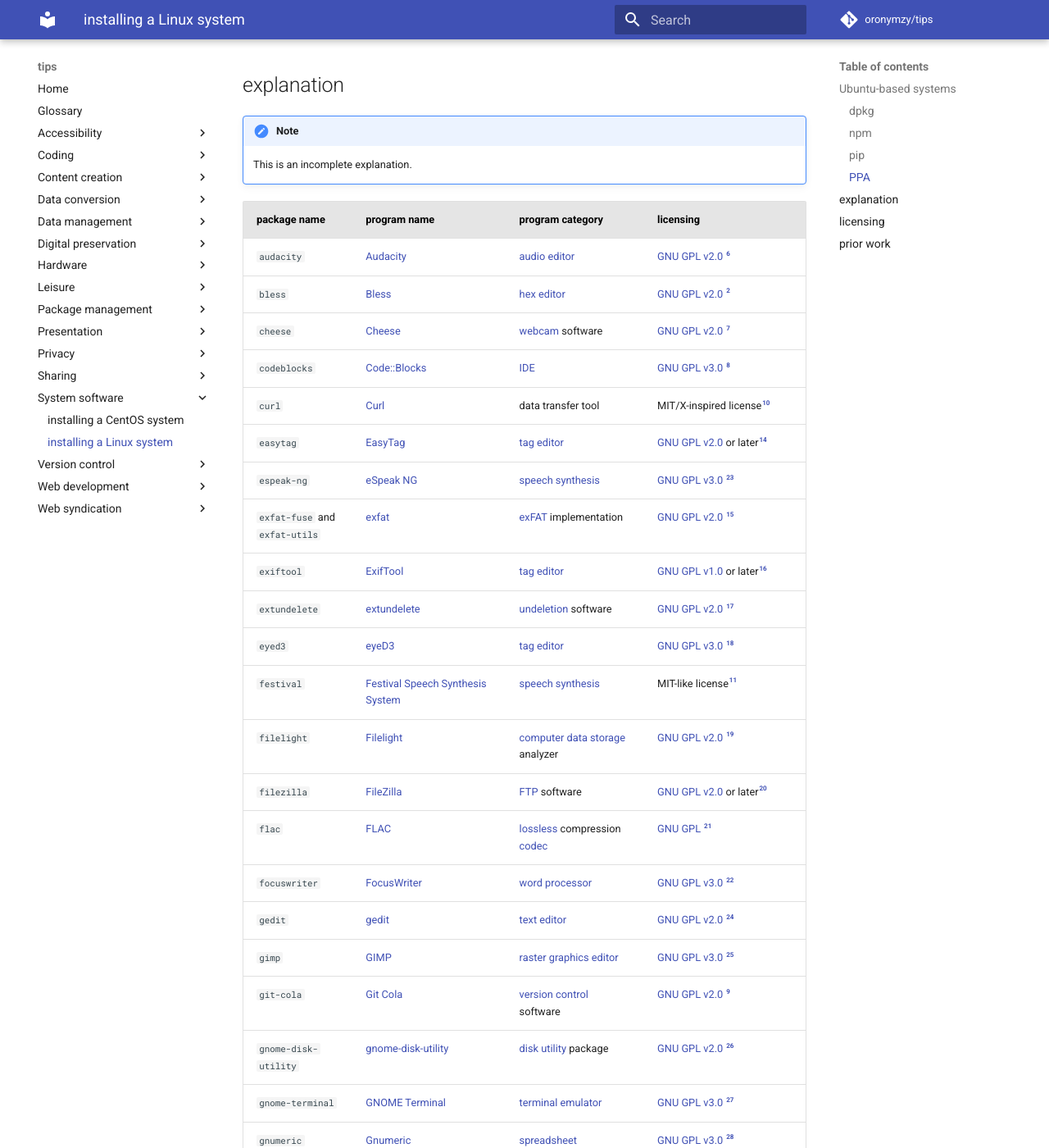
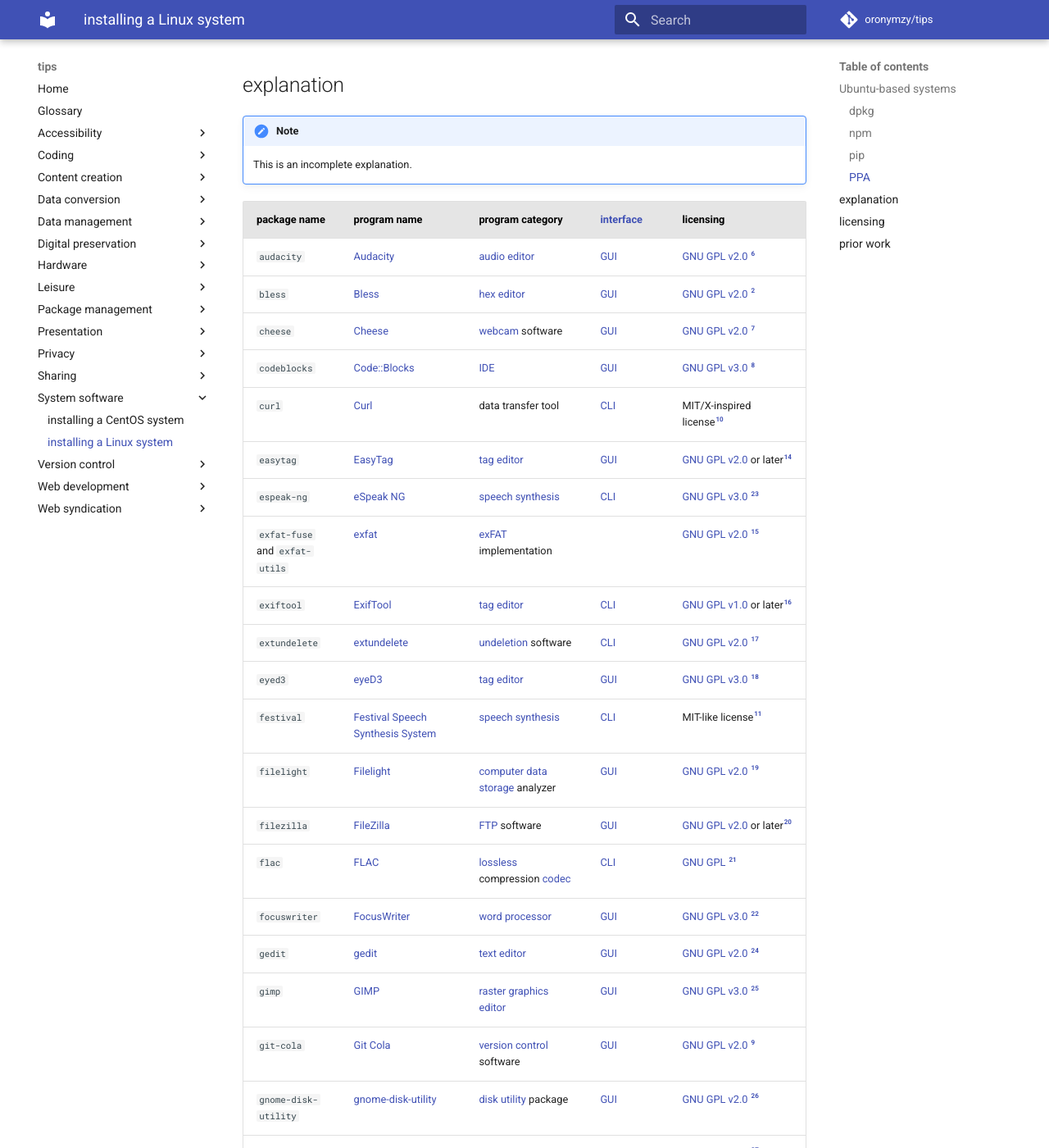
Before and after one commit to oronymzy/tips, an MkDocs documentation site: the page built from docs/insLnxS.md, in a window 1280 px wide and 1400 px high, scrolled down 1483 px. Shown: the whole window at 82% size. Built offline with MkDocs 1.6.1 and Material for MkDocs 9.7.7, drawn with Linux system fonts in a browser that asks for light colours; comment, search, counter and statistics services are not loaded; some of the changed text lies outside the part shown.

Commit message:
Add 'interface' table column in 'explanation' section

```diff
--- a/docs/insLnxS.md
+++ b/docs/insLnxS.md
@@ -45,53 +45,53 @@ For Lubuntu, install additional packages using `sudo apt install dolphin kate op
 
     This is an incomplete explanation.
 
-| package name                   | program name                                             | program category                             | licensing
-|:-------------------------------|:---------------------------------------------------------|:---------------------------------------------|:-
-| `audacity`                     | [Audacity]                                               | [audio editor]                               | [GNU GPL v2.0] [^insLnxS6]
-| `bless`                        | [Bless]                                                  | [hex editor]                                 | [GNU GPL v2.0] [^insLnxS2]
-| `cheese`                       | [Cheese]                                                 | [webcam] software                            | [GNU GPL v2.0] [^insLnxS7]
-| `codeblocks`                   | [Code::Blocks]                                           | [IDE]                                        | [GNU GPL v3.0] [^insLnxS8]
-| `curl`                         | [Curl]                                                   | data transfer tool                           | MIT/X-inspired license[^insLnxS10]
-| `easytag`                      | [EasyTag]                                                | [tag editor]                                 | [GNU GPL v2.0] or later[^insLnxS14]
-| `espeak-ng`                    | [eSpeak NG]                                              | [speech synthesis]                           | [GNU GPL v3.0] [^insLnxS23]
-| `exfat-fuse` and `exfat-utils` | [exfat]                                                  | [exFAT] [file system] implementation         | [GNU GPL v2.0] [^insLnxS15]
-| `exiftool`                     | [ExifTool]                                               | [tag editor]                                 | [GNU GPL v1.0] or later[^insLnxS16]
-| `extundelete`                  | [extundelete]                                            | [undeletion] software                        | [GNU GPL v2.0] [^insLnxS17]
-| `eyed3`                        | [eyeD3]                                                  | [tag editor]                                 | [GNU GPL v3.0] [^insLnxS18]
-| `festival`                     | [Festival Speech Synthesis System]                       | [speech synthesis]                           | MIT-like license[^insLnxS11]
-| `filelight`                    | [Filelight]                                              | [computer data storage] analyzer             | [GNU GPL v2.0] [^insLnxS19]
-| `filezilla`                    | [FileZilla]                                              | [FTP] software                               | [GNU GPL v2.0] or later[^insLnxS20]
-| `flac`                         | [FLAC]                                                   | [lossless] [audio] compression [codec]       | [GNU GPL] [^insLnxS21]
-| `focuswriter`                  | [FocusWriter]                                            | [word processor]                             | [GNU GPL v3.0] [^insLnxS22]
-| `gedit`                        | [gedit]                                                  | [text editor]                                | [GNU GPL v2.0] [^insLnxS24]
-| `gimp`                         | [GIMP]                                                   | [raster graphics editor]                     | [GNU GPL v3.0] [^insLnxS25]
-| `git-cola`                     | [Git Cola]                                               | [version control] software                   | [GNU GPL v2.0] [^insLnxS9]
-| `gnome-disk-utility`           | [gnome-disk-utility]                                     | [disk utility] package                       | [GNU GPL v2.0] [^insLnxS26]
-| `gnome-terminal`               | [GNOME Terminal]                                         | [terminal emulator]                          | [GNU GPL v3.0] [^insLnxS27]
-| `gnumeric`                     | [Gnumeric]                                               | [spreadsheet]                                | [GNU GPL v3.0] [^insLnxS28]
-| `gparted`                      | [GParted]                                                | [partition editor]                           | [GNU GPL v2.0] [^insLnxS29]
-| `gprename`                     | [GPRename]                                               | [batch renamer]                              | [GNU GPL v3.0] [^insLnxS4]
-| `graphviz`                     | [Graphviz]                                               | [graph visualization]                        | [Eclipse Public License 1.0] [^insLnxS30] [^insLnxS31]
-| `grsync`                       | [Grsync]                                                 | [file synchronization]                       | [GNU GPL v2.0] [^insLnxS32]
-| `idle`                         | [IDLE]                                                   | [IDE]                                        | [PSFL] [^insLnxS33]
-| `imagemagick`                  | [ImageMagick]                                            | image manipulation                           | [ImageMagick License] [^insLnxS34]
-| `inkscape`                     | [Inkscape]                                               | [vector graphics editor]                     | [GNU GPL v3.0] or later[^insLnxS35]
-| `jekyll`                       | [Jekyll]                                                 | [static site generator]                      | [MIT License] [^insLnxS36]
-| `jq`                           | [jq]                                                     | [JSON] processor                             | [MIT License] for code and [CC BY 3.0] for documentation[^insLnxS37]
-| `krename`                      | [KRename]                                                | [batch renamer]                              | [GNU GPL v2.0] [^insLnxS5]
-| `lftp`                         | [LFTP]                                                   | [file transfer] program                      | [GNU GPL v3.0] [^insLnxS38]
-| `lolcat`                       | [lolcat]                                                 | [toy program] for text colorization          | unknown license[^insLnxS39]
-| `lynx`                         | [Lynx]                                                   | [text-based web browser]                     | [GNU GPL v2.0] [^insLnxS40]
-| `mediainfo`                    | [MediaInfo]                                              | video file and audio file metadata displayer | [BSD 2-Clause license] [^insLnxS41] [^insLnxS42]
-| `meld`                         | [Meld]                                                   | [file comparison]                            | [GNU GPL v2.0] [^insLnxS43]
-| `moreutils`                    | sponge, part of [moreutils]                              | [standard stream] utility                    | various licenses (sponge is licensed [GNU GPL v2.0] [^insLnxS44])
-| `ncdu`                         | [Ncdu]                                                   | [computer data storage] analyzer             | [MIT License] [^insLnxS45]
-| `net-tools`                    | [ifconfig], part of [net-tools]                          | [networking] configuration utility           | [GNU GPL v2.0] [^insLnxS3]
+| package name                   | program name                                             | program category                             | [interface] | licensing
+|:-------------------------------|:---------------------------------------------------------|:---------------------------------------------|:------------|:-
+| `audacity`                     | [Audacity]                                               | [audio editor]                               | [GUI]       | [GNU GPL v2.0] [^insLnxS6]
+| `bless`                        | [Bless]                                                  | [hex editor]                                 | [GUI]       | [GNU GPL v2.0] [^insLnxS2]
+| `cheese`                       | [Cheese]                                                 | [webcam] software                            | [GUI]       | [GNU GPL v2.0] [^insLnxS7]
+| `codeblocks`                   | [Code::Blocks]                                           | [IDE]                                        | [GUI]       | [GNU GPL v3.0] [^insLnxS8]
+| `curl`                         | [Curl]                                                   | data transfer tool                           | [CLI]       | MIT/X-inspired license[^insLnxS10]
+| `easytag`                      | [EasyTag]                                                | [tag editor]                                 | [GUI]       | [GNU GPL v2.0] or later[^insLnxS14]
+| `espeak-ng`                    | [eSpeak NG]                                              | [speech synthesis]                           | [CLI]       | [GNU GPL v3.0] [^insLnxS23]
+| `exfat-fuse` and `exfat-utils` | [exfat]                                                  | [exFAT] [file system] implementation         |             | [GNU GPL v2.0] [^insLnxS15]
+| `exiftool`                     | [ExifTool]                                               | [tag editor]                                 | [CLI]       | [GNU GPL v1.0] or later[^insLnxS16]
+| `extundelete`                  | [extundelete]                                            | [undeletion] software                        | [CLI]       | [GNU GPL v2.0] [^insLnxS17]
+| `eyed3`                        | [eyeD3]                                                  | [tag editor]                                 | [GUI]       | [GNU GPL v3.0] [^insLnxS18]
+| `festival`                     | [Festival Speech Synthesis System]                       | [speech synthesis]                           | [CLI]       | MIT-like license[^insLnxS11]
+| `filelight`                    | [Filelight]                                              | [computer data storage] analyzer             | [GUI]       | [GNU GPL v2.0] [^insLnxS19]
+| `filezilla`                    | [FileZilla]                                              | [FTP] software                               | [GUI]       | [GNU GPL v2.0] or later[^insLnxS20]
+| `flac`                         | [FLAC]                                                   | [lossless] [audio] compression [codec]       | [CLI]       | [GNU GPL] [^insLnxS21]
+| `focuswriter`                  | [FocusWriter]                                            | [word processor]                             | [GUI]       | [GNU GPL v3.0] [^insLnxS22]
+| `gedit`                        | [gedit]                                                  | [text editor]                                | [GUI]       | [GNU GPL v2.0] [^insLnxS24]
+| `gimp`                         | [GIMP]                                                   | [raster graphics editor]                     | [GUI]       | [GNU GPL v3.0] [^insLnxS25]
+| `git-cola`                     | [Git Cola]                                               | [version control] software                   | [GUI]       | [GNU GPL v2.0] [^insLnxS9]
+| `gnome-disk-utility`           | [gnome-disk-utility]                                     | [disk utility] package                       | [GUI]       | [GNU GPL v2.0] [^insLnxS26]
+| `gnome-terminal`               | [GNOME Terminal]                                         | [terminal emulator]                          | [GUI]       | [GNU GPL v3.0] [^insLnxS27]
+| `gnumeric`                     | [Gnumeric]                                               | [spreadsheet]                                | [GUI]       | [GNU GPL v3.0] [^insLnxS28]
+| `gparted`                      | [GParted]                                                | [partition editor]                           | [GUI]       | [GNU GPL v2.0] [^insLnxS29]
+| `gprename`                     | [GPRename]                                               | [batch renamer]                              | [GUI]       | [GNU GPL v3.0] [^insLnxS4]
+| `graphviz`                     | [Graphviz]                                               | [graph visualization]                        | [CLI]       | [Eclipse Public License 1.0] [^insLnxS30] [^insLnxS31]
+| `grsync`                       | [Grsync]                                                 | [file synchronization]                       | [GUI]       | [GNU GPL v2.0] [^insLnxS32]
+| `idle`                         | [IDLE]                                                   | [IDE]                                        | [GUI]       | [PSFL] [^insLnxS33]
+| `imagemagick`                  | [ImageMagick]                                            | image manipulation                           | [CLI]       | [ImageMagick License] [^insLnxS34]
+| `inkscape`                     | [Inkscape]                                               | [vector graphics editor]                     | [GUI]       | [GNU GPL v3.0] or later[^insLnxS35]
+| `jekyll`                       | [Jekyll]                                                 | [static site generator]                      | [CLI]       | [MIT License] [^insLnxS36]
+| `jq`                           | [jq]                                                     | [JSON] processor                             | [CLI]       | [MIT License] for code and [CC BY 3.0] for documentation[^insLnxS37]
+| `krename`                      | [KRename]                                                | [batch renamer]                              | [GUI]       | [GNU GPL v2.0] [^insLnxS5]
+| `lftp`                         | [LFTP]                                                   | [file transfer] program                      | [CLI]       | [GNU GPL v3.0] [^insLnxS38]
+| `lolcat`                       | [lolcat]                                                 | [toy program] for text colorization          | [CLI]       | unknown license[^insLnxS39]
+| `lynx`                         | [Lynx]                                                   | [text-based web browser]                     | [CLI]       | [GNU GPL v2.0] [^insLnxS40]
+| `mediainfo`                    | [MediaInfo]                                              | video file and audio file metadata displayer | [CLI]       | [BSD 2-Clause license] [^insLnxS41] [^insLnxS42]
+| `meld`                         | [Meld]                                                   | [file comparison]                            | [GUI]       | [GNU GPL v2.0] [^insLnxS43]
+| `moreutils`                    | sponge, part of [moreutils]                              | [standard stream] utility                    | [CLI]       | various licenses (sponge is licensed [GNU GPL v2.0] [^insLnxS44])
+| `ncdu`                         | [Ncdu]                                                   | [computer data storage] analyzer             | [CLI]       | [MIT License] [^insLnxS45]
+| `net-tools`                    | [ifconfig], part of [net-tools]                          | [networking] configuration utility           | [CLI]       | [GNU GPL v2.0] [^insLnxS3]
 | `openjdk-8-jre`[^insLnxS1]     | the [Open Java Development Kit] Java Runtime Environment
-| `pngcrush`                     | [pngcrush]                                               | [PNG] image optimizer                        | libpng-like license
-| `recoll`                       | [Recoll]                                                 | [desktop search] tool                        | [GNU GPL v2.0] [^insLnxS46]
-| `sox`                          | [SoX]                                                    | [audio editor]                               | [GNU GPL v2.0] or later[^insLnxS12]
-| `tesseract-ocr`                | [Tesseract]                                              | [optical character recognition] software     | [Apache License 2.0] [^insLnxS13]
+| `pngcrush`                     | [pngcrush]                                               | [PNG] image optimizer                        | [CLI]       | libpng-like license
+| `recoll`                       | [Recoll]                                                 | [desktop search] tool                        | [GUI]       | [GNU GPL v2.0] [^insLnxS46]
+| `sox`                          | [SoX]                                                    | [audio editor]                               | [CLI]       | [GNU GPL v2.0] or later[^insLnxS12]
+| `tesseract-ocr`                | [Tesseract]                                              | [optical character recognition] software     | [CLI]       | [Apache License 2.0] [^insLnxS13]
 
 [Apache License 2.0]: https://choosealicense.com/licenses/apache-2.0/
 [Audacity]: https://www.audacityteam.org/
@@ -99,6 +99,7 @@ For Lubuntu, install additional packages using `sudo apt install dolphin kate op
 [Bless]: https://github.com/afrantzis/bless
 [CC BY 3.0]: https://creativecommons.org/licenses/by/3.0/
 [Cheese]: https://wiki.gnome.org/Apps/Cheese
+[CLI]: https://en.wikipedia.org/wiki/Command-line_interface
 [Code::Blocks]: http://codeblocks.org/
 [Curl]: https://curl.haxx.se/
 [EasyTag]: https://wiki.gnome.org/Apps/EasyTAG
@@ -122,6 +123,7 @@ For Lubuntu, install additional packages using `sudo apt install dolphin kate op
 [Gnumeric]: http://www.gnumeric.org/
 [Graphviz]: https://www.graphviz.org/
 [Grsync]: http://www.opbyte.it/grsync/
+[GUI]: https://en.wikipedia.org/wiki/Graphical_user_interface
 [IDE]: https://en.wikipedia.org/wiki/Integrated_development_environment
 [IDLE]: https://docs.python.org/3/library/idle.html
 [ImageMagick License]: https://imagemagick.org/script/license.php
@@ -163,6 +165,7 @@ For Lubuntu, install additional packages using `sudo apt install dolphin kate op
 [graph visualization]: https://en.wikipedia.org/wiki/Graph_drawing
 [hex editor]: https://en.wikipedia.org/wiki/Hex_editor
 [ifconfig]: https://en.wikipedia.org/wiki/Ifconfig
+[interface]: https://en.wikipedia.org/wiki/User_interface
 [jq]: http://stedolan.github.io/jq/
 [lolcat]: https://github.com/busyloop/lolcat
 [lossless]: https://en.wikipedia.org/wiki/Lossless_compression
```
